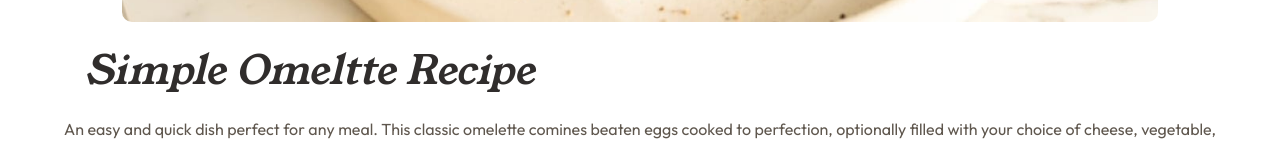
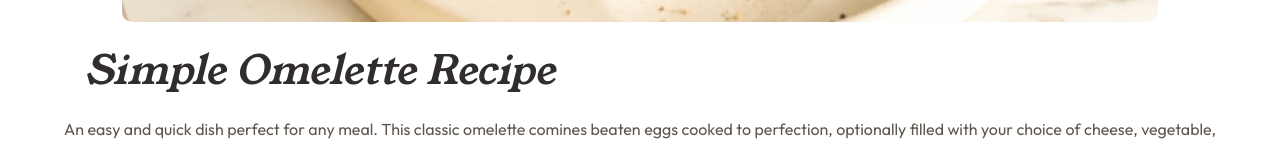
Before and after one commit to Ayo-Moyo/simple-omelette-recipie, a plain HTML site: page index.html in a window 1280 px wide. Shown: the part 452-594 px from the top of the page. Drawn offline with Linux system fonts and the light colour scheme.

Commit message:
change the header

```diff
--- a/index.html
+++ b/index.html
@@ -16,7 +16,7 @@
   </head>
   <body>
     <img src="./images/image-omelette.jpeg" alt="" />
-    <header>Simple Omeltte Recipe</header>
+    <header>Simple Omelette Recipe</header>
     <p>
       An easy and quick dish perfect for any meal. This classic omelette comines
       beaten eggs cooked to perfection, optionally filled with your choice of
```
